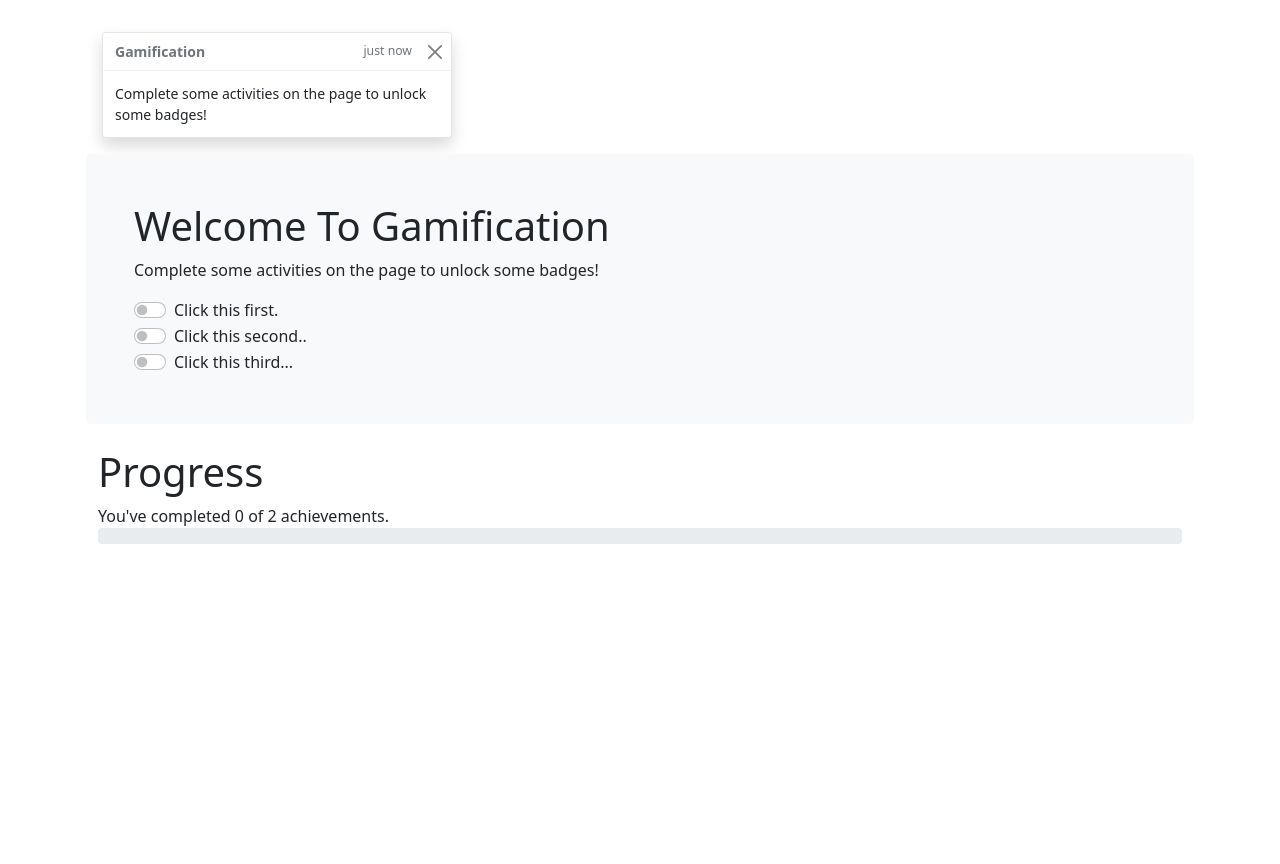
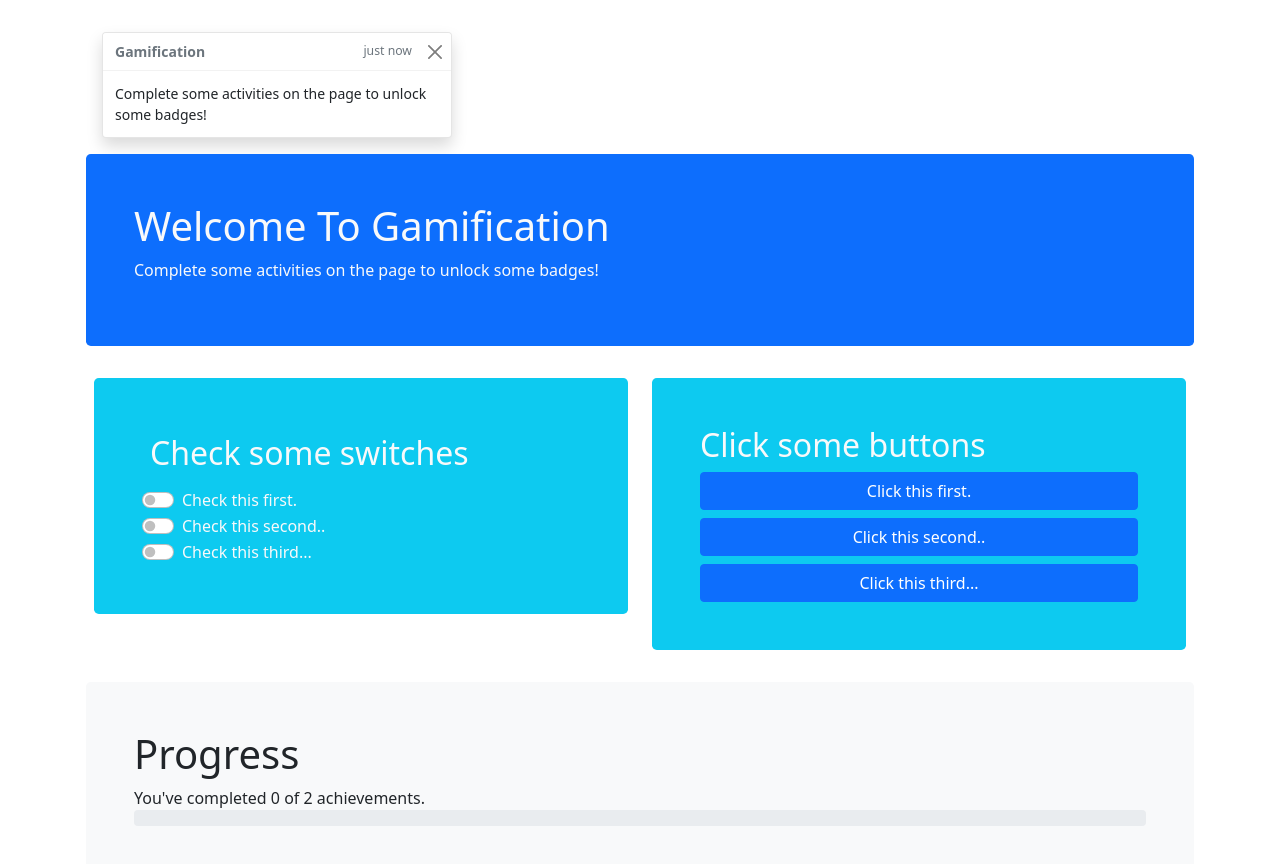
Before and after one commit to kyletolle/gameification-react, a React (Create React App) app: page / in a window 1280 px wide. Shown: the top 864 px of the page. Before the commit the page ends 800 px from the top, so only its background shows below. Built offline with nearby package versions, Linux system fonts and the light colour scheme.

Commit message:
Add a second achievement for clicking buttons

```diff
--- a/src/App.js
+++ b/src/App.js
@@ -1,25 +1,34 @@
 import React, { useState, useEffect } from 'react';
 
+import Button from 'react-bootstrap/Button';
+import Col from 'react-bootstrap/Col';
 import Container from 'react-bootstrap/Container';
-import ToastContainer from 'react-bootstrap/ToastContainer';
 import Form from 'react-bootstrap/Form';
 import ProgressBar from 'react-bootstrap/ProgressBar';
+import Row from 'react-bootstrap/Row';
 import ToastAutohideable from './ToastAutohideable';
+import ToastContainer from 'react-bootstrap/ToastContainer';
 
 import './App.css';
 
-
 const App = () => {
   const DEFAULT_SWITCHES = [
-    {switchId: "switch-1", label: "Click this first.", checked: false},
-    {switchId: "switch-2", label: "Click this second..", checked: false},
-    {switchId: "switch-3", label: "Click this third...", checked: false},
+    { switchId: "switch-1", label: "Check this first.", checked: false },
+    { switchId: "switch-2", label: "Check this second..", checked: false },
+    { switchId: "switch-3", label: "Check this third...", checked: false },
   ];
+  const DEFAULT_BUTTONS = [
+    { buttonId: 'button-1', text: 'Click this first.', disabled: false },
+    { buttonId: 'button-2', text: 'Click this second..', disabled: false },
+    { buttonId: 'button-3', text: 'Click this third...', disabled: false },
+
+  ]
   const TOTAL_ACHIEVEMENTS = 2;
 
   const [ messages, setMessages ] = useState([]);
   const [switches, setSwitches] = useState([...DEFAULT_SWITCHES]);
   const [allSwitchesCheckedAchievementEarned, setAllSwitchesCheckedAchievementEarned] = useState(false);
+  const [buttons, setButtons] = useState([...DEFAULT_BUTTONS]);
   const [allButtonsClickedAchievementEarned, setAllButtonsClickedAchievementEarned] = useState(false);
   const [completedAchievements, setCompletedAchievements] = useState(0);
   const [progress, setProgress] = useState(0);
@@ -28,19 +37,18 @@ const App = () => {
     setMessages([...messages, ...messagesToAdd]);
   };
 
-  const allSwitchesCheckedAchievement = () => {
+  const seeIfAllSwitchesCheckedAchievementEarned = () => {
     if (allSwitchesCheckedAchievementEarned) { return; }
     const checkedValues = switches.map(({checked}) => (checked));
     const areAllChecked = checkedValues.every(toggle => (toggle === true));
-    if (areAllChecked) {
+    if (!areAllChecked) { return; }
+
     addNewNotifications([{
       title: "Achievement Unlocked!", text: "Congratulations, you've checked all the switches!", when: 'just now'
     }]);
     setAllSwitchesCheckedAchievementEarned(true);
-    }
-  }
-
-  useEffect(allSwitchesCheckedAchievement, [switches])
+  };
+  useEffect(seeIfAllSwitchesCheckedAchievementEarned, [switches])
 
   useEffect(() => {
     addNewNotifications([
@@ -62,28 +70,61 @@ const App = () => {
     setSwitches(newSwitches);
   };
 
+  const onButtonClick = (event) => {
+    console.info('Clicked on a button');
+    const buttonIdToFind = event.target.id;
+    const buttonIndex = buttons.findIndex((button) => (button.buttonId === buttonIdToFind));
+    if (buttonIndex === -1) { return; } // Didn't find anything
+
+    const newButtons = [...buttons];
+    const oldButton = buttons[buttonIndex];
+    newButtons[buttonIndex] = {...oldButton, disabled: true};
+    setButtons(newButtons);
+  }
+
+  const seeIfAllButtonsClickedAchievementEarned = () => {
+    if (allButtonsClickedAchievementEarned) { return; }
+
+    const clickedValues = buttons.map(({disabled}) => (disabled));
+
+    const areAllClicked = clickedValues.every(clicked => (clicked === true));
+    if (!areAllClicked) { return; }
+
+    addNewNotifications([{
+      title: "Achievement Unlocked!", text: "Congratulations, you've clicked all the buttons!", when: 'just now'
+    }]);
+    setAllButtonsClickedAchievementEarned(true);
+  };
+  useEffect(seeIfAllButtonsClickedAchievementEarned, [buttons]);
+
+  // Figure out how many achievements have been earned
   useEffect(() => {
     const newCompletedAchievements = [allSwitchesCheckedAchievementEarned, allButtonsClickedAchievementEarned].reduce((total, bool) => total + (bool ? 1 : 0), 0);
     setCompletedAchievements(newCompletedAchievements);
   }, [allSwitchesCheckedAchievementEarned, allButtonsClickedAchievementEarned])
 
+  // Figure out much progress has been made on the achievements
   useEffect(() => {
     const newProgress = (completedAchievements / TOTAL_ACHIEVEMENTS) * 100;
     setProgress(newProgress);
   }, [completedAchievements]);
 
-  return (<Container className="p-3">
+  return (
+    <Container className="p-3">
       <ToastContainer position="top-end" className="p-3">
         {messages && messages.map(({title, text, when}, index) => (
           <ToastAutohideable key={index} title={title} text={text} when={when} />
         ))}
       </ToastContainer>
-    <Container className="p-5 mb-4 bg-light rounded-3">
+      <Container className="p-5 mb-4 bg-primary text-light rounded-3">
         <h1 className="header">Welcome To Gamification</h1>
         <p>Complete some activities on the page to unlock some badges!</p>
-      {/* <Button onClick={onButtonClick}>
-        Add a New Toast
-      </Button> */}
+      </Container>
+      <Container className="p-2">
+        <Row>
+          <Col>
+            <Container className={`p-5 mb-4 ${allSwitchesCheckedAchievementEarned ? 'bg-success' : 'bg-info'} text-light rounded-3`}>
+              <h2 className="p-2">Check some switches</h2>
               <Form>
                 {switches.map(({switchId, label, checked}, index) => (
                   <Form.Switch
@@ -97,12 +138,35 @@ const App = () => {
                 ))}
               </Form>
             </Container>
-    <Container>
+          </Col>
+          <Col>
+            <Container className={`p-5 mb-4 ${allButtonsClickedAchievementEarned ? 'bg-success' : 'bg-info'} text-light rounded-3`}>
+              <h2>Click some buttons</h2>
+              <div className="d-grid gap-2">
+                {buttons.map(({buttonId, text, disabled}, index) => (
+                  <Button
+                    variant={disabled ? 'secondary' : 'primary'}
+                    key={index}
+                    id={buttonId}
+                    onClick={onButtonClick}
+                    disabled={disabled}
+                  >
+                  {text}
+                  </Button>
+                ))}
+              </div>
+            </Container>
+          </Col>
+        </Row>
+
+      </Container>
+      <Container className="p-5 mb-4 bg-light rounded-3">
         <h1>Progress</h1>
         You've completed {completedAchievements} of {TOTAL_ACHIEVEMENTS} achievements.
         <ProgressBar animated now={progress} />
       </Container>
-  </Container>);
+    </Container>
+  );
 };
 
 export default App;
```
Lines whose indentation alone changed are shown as unchanged.
